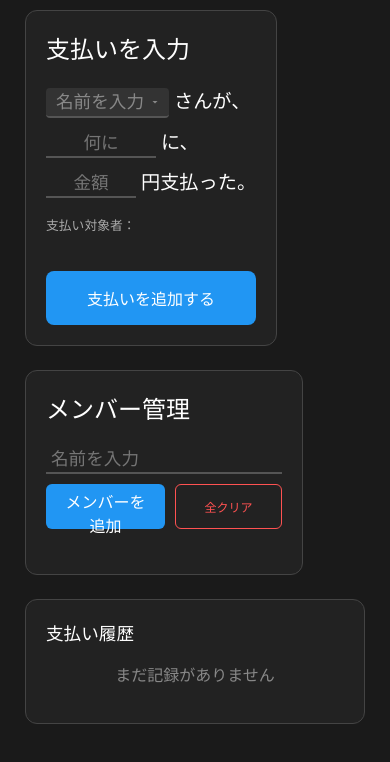
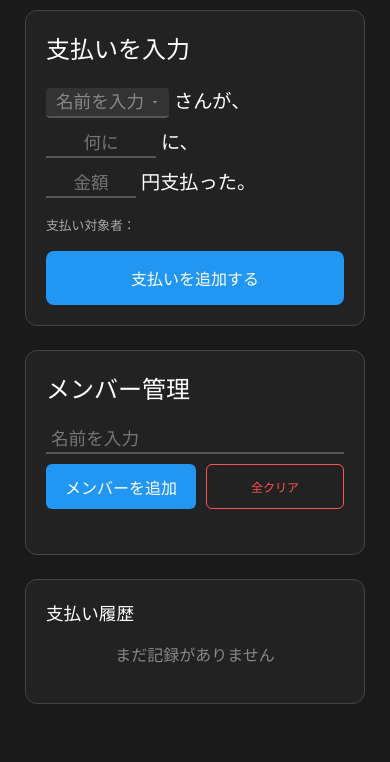
Before and after one commit to Mishima-Hiromi/split-bills-app, a React (Vite) app: page / in a window 390 px wide. Shown: the top 762 px of the page. Built offline with nearby package versions, Linux system fonts and the light colour scheme.

Commit message:
レイアウトを調整

```diff
--- a/src/App.jsx
+++ b/src/App.jsx
@@ -139,7 +139,7 @@ function App() {
       height: isMobile ? "auto" : "420px",
       maxHeight: "none",
       overflow: "visible",
-      alignItems: isMobile ? "flex-start" : "stretch",
+      alignItems: isMobile ? "stretch" : "stretch",
     },
     // 下段を縦に並べるためのコンテナ
     bottomColumn: {
--- a/src/components/MemberSection.jsx
+++ b/src/components/MemberSection.jsx
@@ -22,7 +22,8 @@ function MemberSection({
     display: "flex",
     flexDirection: "column",
     overflow: "hidden",
-    maxHeight: isMobile ? "450px" : "100%",
+    width: "100%",
+    maxHeight: isMobile ? "460px" : "100%",
   };
 
   const inputStyle = {
--- a/src/components/PaymentForm.jsx
+++ b/src/components/PaymentForm.jsx
@@ -56,7 +56,7 @@ function PaymentForm({
     borderRadius: "8px",
     fontWeight: "bold",
     cursor: "pointer",
-    marginTop: "20px",
+    marginTop: "auto",
   };
 
   const getSelectStyle = (isEmpty) => ({
```
